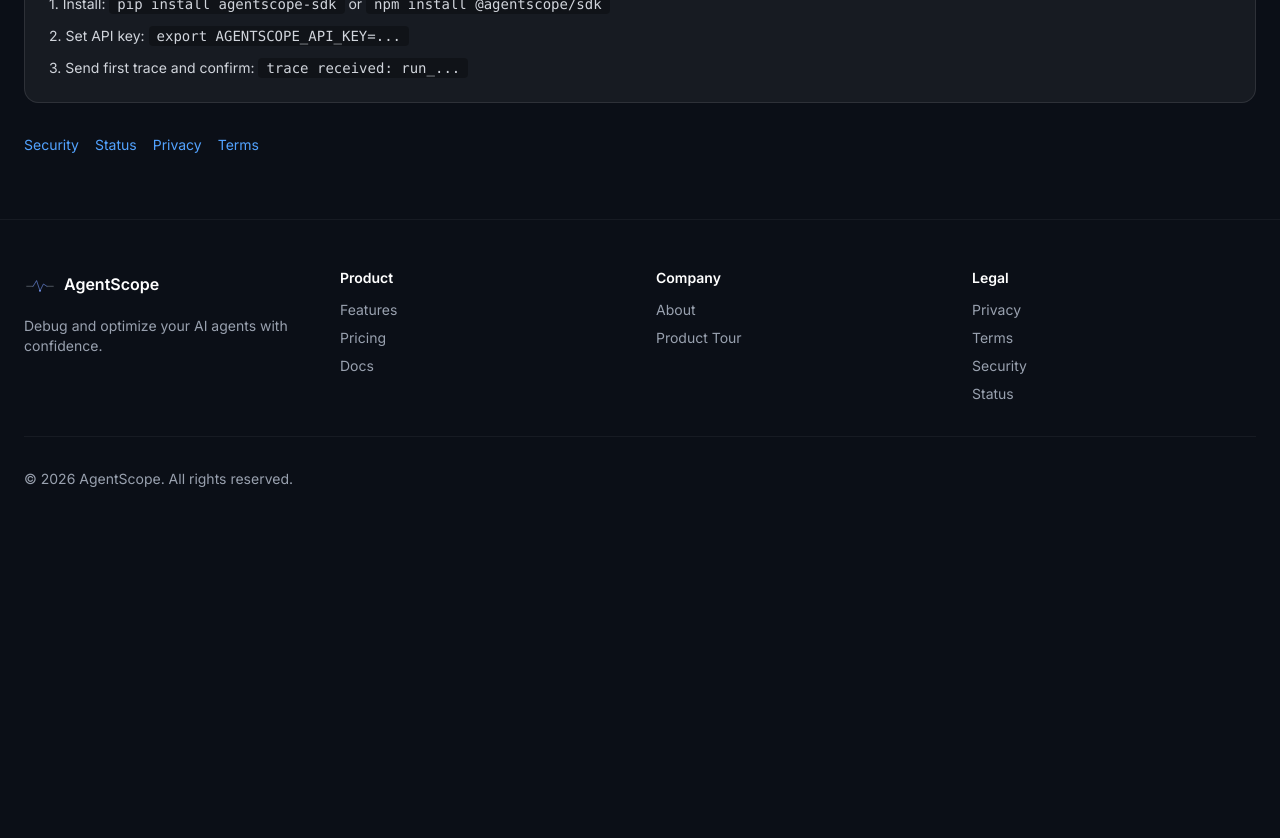
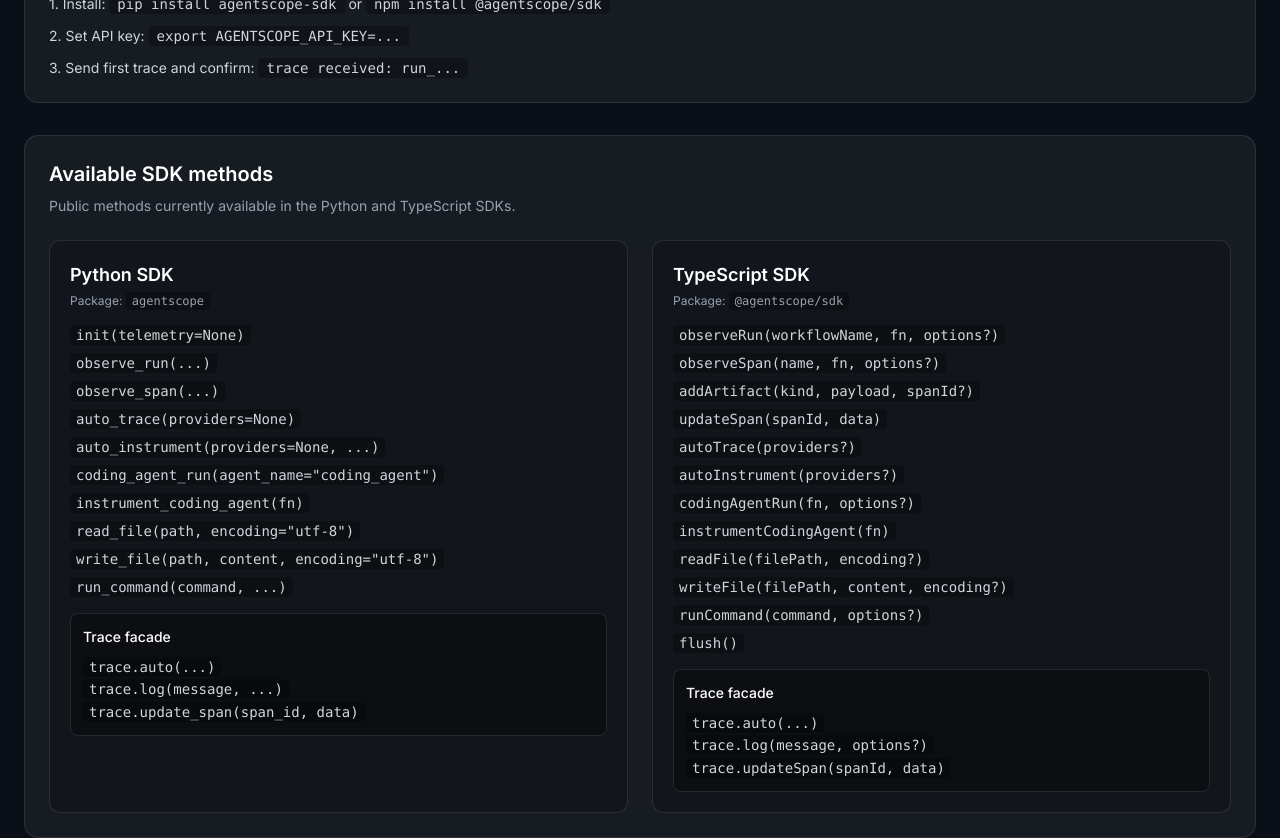
Before and after one commit to dinesh-88/agentscope, a Next.js app in the folder apps/web/: page /docs in a window 1280 px wide. Shown: the part 320-1158 px from the top of the page. Before the commit the page ends 857 px from the top, so only its background shows below. Built offline with nearby package versions, Linux system fonts and the light colour scheme; no server answers.

Commit message:
meta data

```diff
--- a/apps/web/app/docs/page.tsx
+++ b/apps/web/app/docs/page.tsx
@@ -19,6 +19,63 @@ export default async function DocsPage() {
             </ol>
           </section>
 
+          <section className="mt-8 rounded-2xl border border-white/10 bg-white/5 p-6">
+            <h2 className="text-xl font-semibold">Available SDK methods</h2>
+            <p className="mt-2 text-sm text-gray-400">
+              Public methods currently available in the Python and TypeScript SDKs.
+            </p>
+
+            <div className="mt-6 grid gap-6 lg:grid-cols-2">
+              <article className="rounded-xl border border-white/10 bg-black/20 p-5">
+                <h3 className="text-lg font-semibold text-white">Python SDK</h3>
+                <p className="mt-1 text-xs text-gray-400">Package: <code className="rounded bg-black/30 px-1.5 py-0.5">agentscope</code></p>
+                <ul className="mt-4 space-y-2 text-sm text-gray-300">
+                  <li><code className="rounded bg-black/30 px-1.5 py-0.5">init(telemetry=None)</code></li>
+                  <li><code className="rounded bg-black/30 px-1.5 py-0.5">observe_run(...)</code></li>
+                  <li><code className="rounded bg-black/30 px-1.5 py-0.5">observe_span(...)</code></li>
+                  <li><code className="rounded bg-black/30 px-1.5 py-0.5">auto_trace(providers=None)</code></li>
+                  <li><code className="rounded bg-black/30 px-1.5 py-0.5">auto_instrument(providers=None, ...)</code></li>
+                  <li><code className="rounded bg-black/30 px-1.5 py-0.5">coding_agent_run(agent_name=&quot;coding_agent&quot;)</code></li>
+                  <li><code className="rounded bg-black/30 px-1.5 py-0.5">instrument_coding_agent(fn)</code></li>
+                  <li><code className="rounded bg-black/30 px-1.5 py-0.5">read_file(path, encoding=&quot;utf-8&quot;)</code></li>
+                  <li><code className="rounded bg-black/30 px-1.5 py-0.5">write_file(path, content, encoding=&quot;utf-8&quot;)</code></li>
+                  <li><code className="rounded bg-black/30 px-1.5 py-0.5">run_command(command, ...)</code></li>
+                </ul>
+                <div className="mt-4 rounded-lg border border-white/10 bg-black/30 p-3 text-sm text-gray-300">
+                  <p className="font-medium text-white">Trace facade</p>
+                  <p className="mt-2"><code className="rounded bg-black/30 px-1.5 py-0.5">trace.auto(...)</code></p>
+                  <p><code className="rounded bg-black/30 px-1.5 py-0.5">trace.log(message, ...)</code></p>
+                  <p><code className="rounded bg-black/30 px-1.5 py-0.5">trace.update_span(span_id, data)</code></p>
+                </div>
+              </article>
+
+              <article className="rounded-xl border border-white/10 bg-black/20 p-5">
+                <h3 className="text-lg font-semibold text-white">TypeScript SDK</h3>
+                <p className="mt-1 text-xs text-gray-400">Package: <code className="rounded bg-black/30 px-1.5 py-0.5">@agentscope/sdk</code></p>
+                <ul className="mt-4 space-y-2 text-sm text-gray-300">
+                  <li><code className="rounded bg-black/30 px-1.5 py-0.5">observeRun(workflowName, fn, options?)</code></li>
+                  <li><code className="rounded bg-black/30 px-1.5 py-0.5">observeSpan(name, fn, options?)</code></li>
+                  <li><code className="rounded bg-black/30 px-1.5 py-0.5">addArtifact(kind, payload, spanId?)</code></li>
+                  <li><code className="rounded bg-black/30 px-1.5 py-0.5">updateSpan(spanId, data)</code></li>
+                  <li><code className="rounded bg-black/30 px-1.5 py-0.5">autoTrace(providers?)</code></li>
+                  <li><code className="rounded bg-black/30 px-1.5 py-0.5">autoInstrument(providers?)</code></li>
+                  <li><code className="rounded bg-black/30 px-1.5 py-0.5">codingAgentRun(fn, options?)</code></li>
+                  <li><code className="rounded bg-black/30 px-1.5 py-0.5">instrumentCodingAgent(fn)</code></li>
+                  <li><code className="rounded bg-black/30 px-1.5 py-0.5">readFile(filePath, encoding?)</code></li>
+                  <li><code className="rounded bg-black/30 px-1.5 py-0.5">writeFile(filePath, content, encoding?)</code></li>
+                  <li><code className="rounded bg-black/30 px-1.5 py-0.5">runCommand(command, options?)</code></li>
+                  <li><code className="rounded bg-black/30 px-1.5 py-0.5">flush()</code></li>
+                </ul>
+                <div className="mt-4 rounded-lg border border-white/10 bg-black/30 p-3 text-sm text-gray-300">
+                  <p className="font-medium text-white">Trace facade</p>
+                  <p className="mt-2"><code className="rounded bg-black/30 px-1.5 py-0.5">trace.auto(...)</code></p>
+                  <p><code className="rounded bg-black/30 px-1.5 py-0.5">trace.log(message, options?)</code></p>
+                  <p><code className="rounded bg-black/30 px-1.5 py-0.5">trace.updateSpan(spanId, data)</code></p>
+                </div>
+              </article>
+            </div>
+          </section>
+
           <div className="mt-8 flex flex-wrap gap-4 text-sm">
             <Link href="/docs/security" className="text-blue-400 hover:text-blue-300">Security</Link>
             <Link href="/status" className="text-blue-400 hover:text-blue-300">Status</Link>
```
